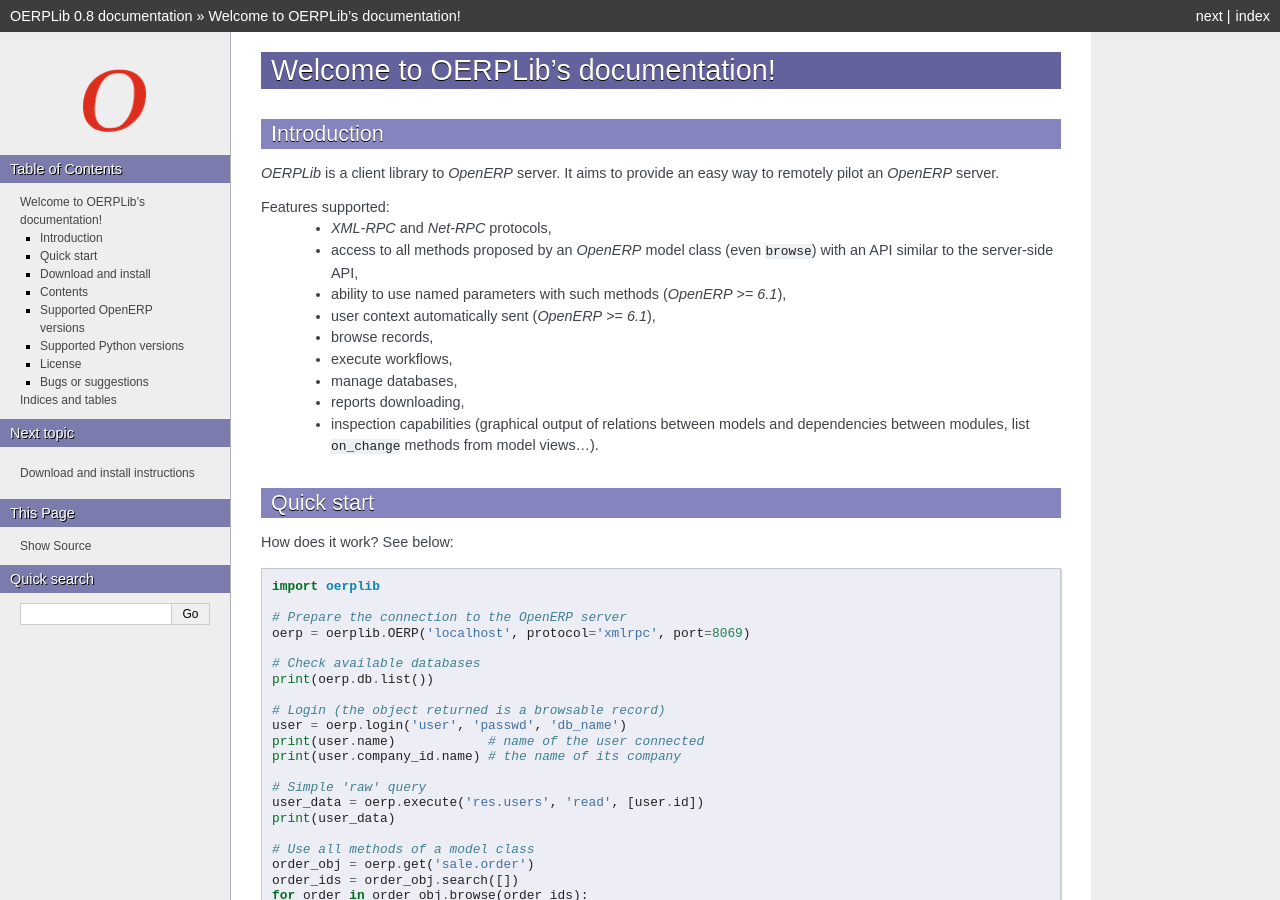
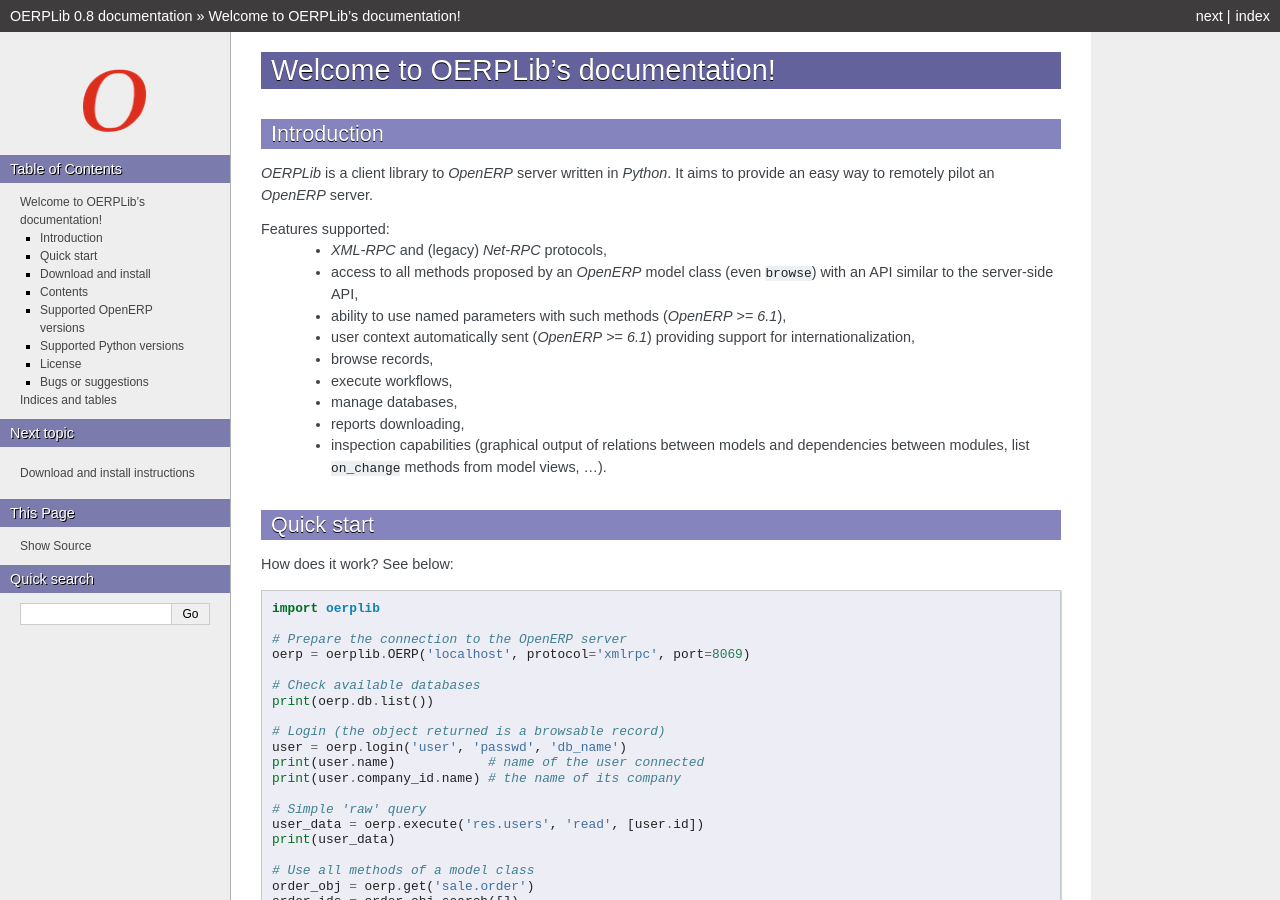
Before and after one commit to osiell/oerplib, a Sphinx documentation site: the page built from doc/source/index.rst, in a window 1280 px wide and 900 px high. Built offline with Sphinx 7.4.7, drawn with Linux system fonts in a browser that asks for light colours; some of the changed text lies outside the part shown.

```diff
--- a/doc/source/index.rst
+++ b/doc/source/index.rst
@@ -9,22 +9,23 @@ Welcome to OERPLib's documentation!
 Introduction
 ------------
 
-`OERPLib` is a client library to `OpenERP` server. It aims to provide an easy
-way to remotely pilot an `OpenERP` server.
+`OERPLib` is a client library to `OpenERP` server written in `Python`. It aims
+to provide an easy way to remotely pilot an `OpenERP` server.
 
 Features supported:
-    - `XML-RPC` and `Net-RPC` protocols,
+    - `XML-RPC` and (legacy) `Net-RPC` protocols,
     - access to all methods proposed by an `OpenERP` model class
       (even ``browse``) with an API similar to the server-side API,
     - ability to use named parameters with such methods (`OpenERP` >= `6.1`),
-    - user context automatically sent (`OpenERP` >= `6.1`),
+    - user context automatically sent (`OpenERP` >= `6.1`) providing support
+      for internationalization,
     - browse records,
     - execute workflows,
     - manage databases,
     - reports downloading,
     - inspection capabilities (graphical output of relations between models and
       dependencies between modules, list ``on_change`` methods from model
-      views...).
+      views, ...).
 
 Quick start
 -----------
```
Also changed, not shown: other parts of doc/source/index.rst (+1 -1 lines), README.txt (+13 -6 lines).
